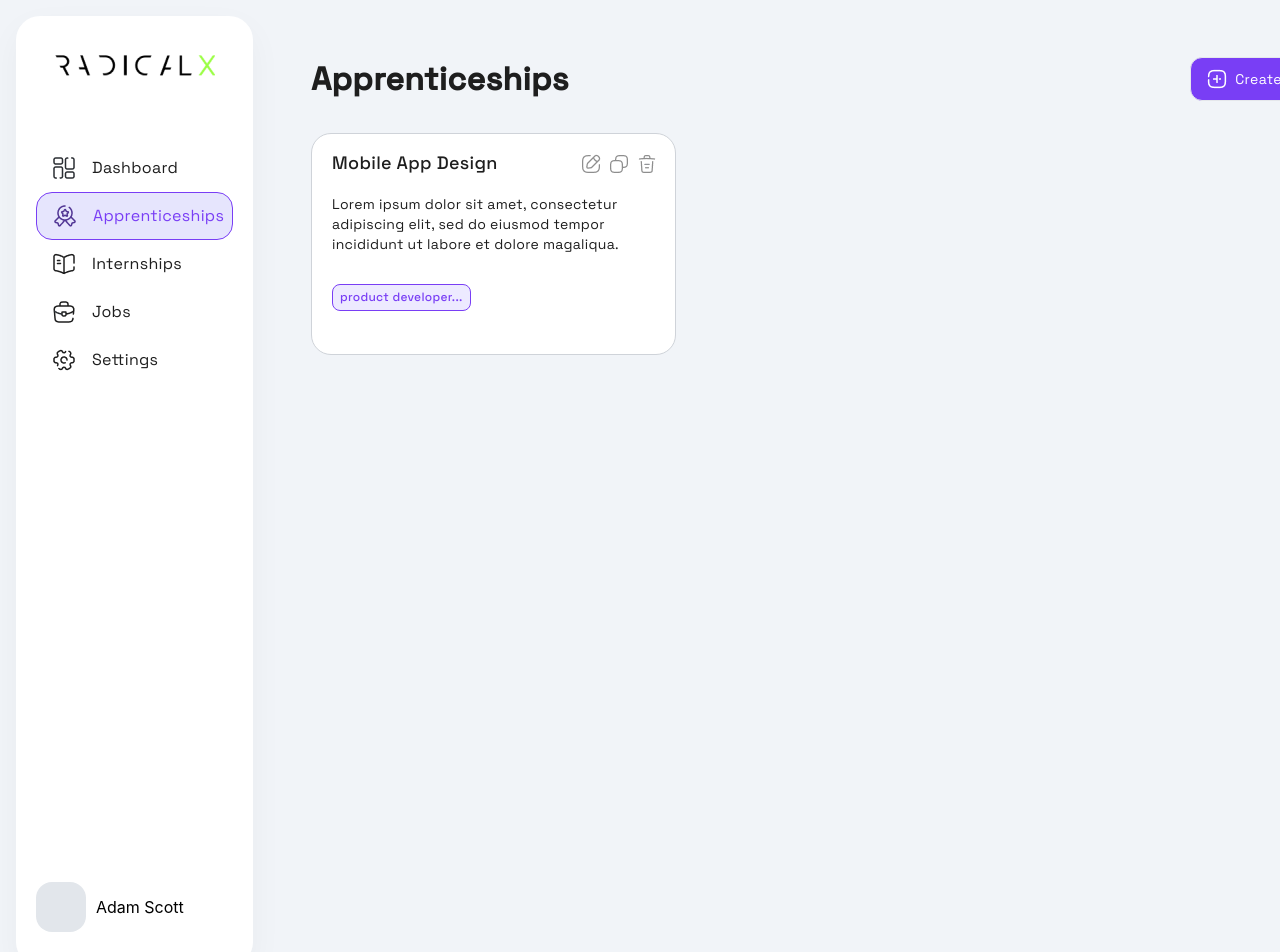
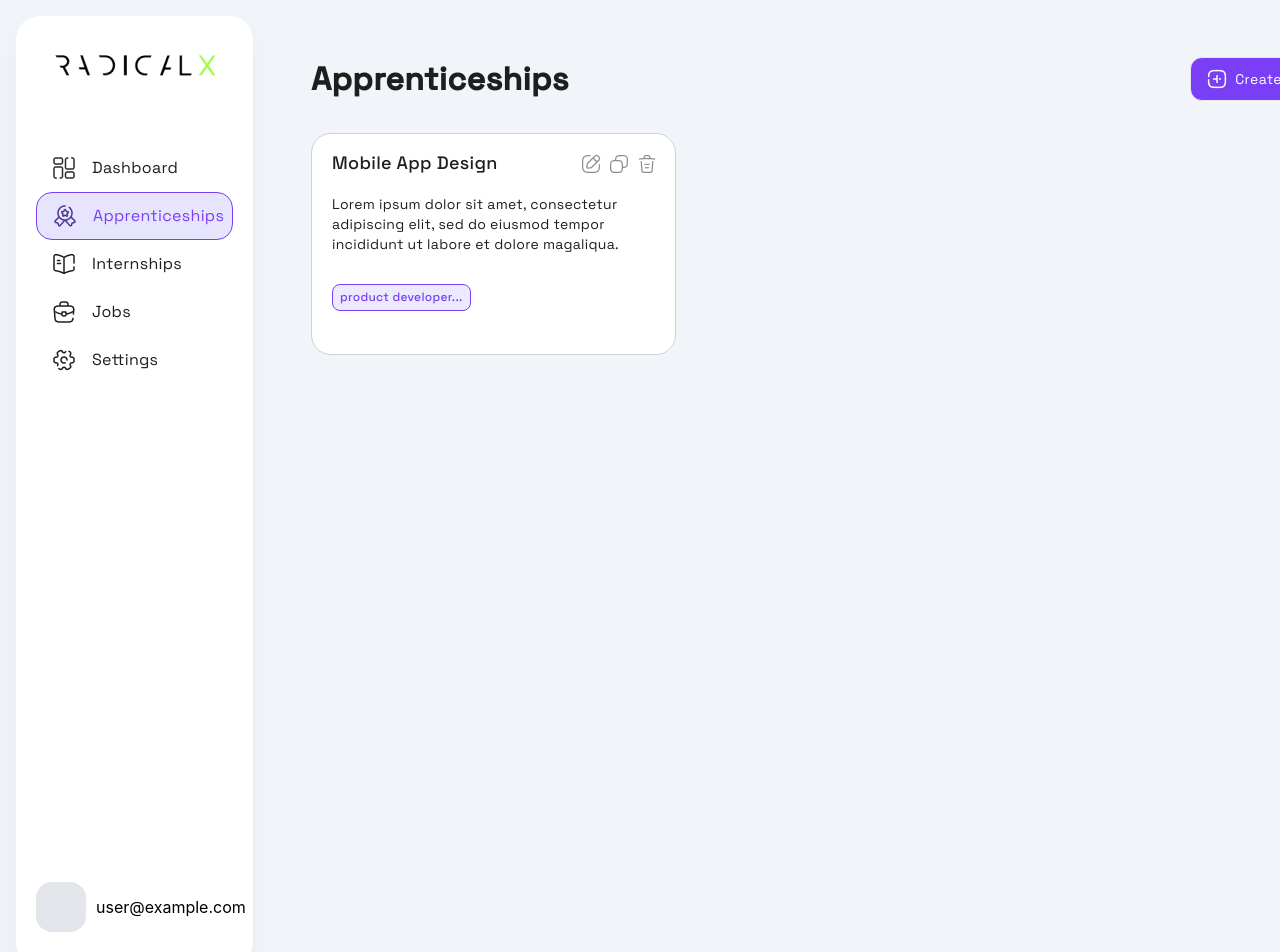
Before and after one commit to SavionJohnson/RadicalX-pd-squad2, a React (Create React App) app in the folder auth/: page /dashboard in a window 1280 px wide. Shown: the top 952 px of the page. Built offline with nearby package versions, Linux system fonts and the light colour scheme; no server answers; sample sign-in values are in the browser's storage.

Commit message:
Add files via upload
Added the logged-in Username to display in the sidepanel

```diff
--- a/auth/src/components/authentication/Dashboard/Sidebar.js
+++ b/auth/src/components/authentication/Dashboard/Sidebar.js
@@ -1,12 +1,16 @@
 import React from 'react';
 import "./Components_css/Sidebar.css";
 import { Link } from 'react-router-dom';
-import {SidebarData} from './SidebarData'
+import { SidebarData } from './SidebarData';
+import { UserAuth } from '../../../context/AuthContext'
 
 
+// let user = firebase.getAuth().getCurrentUser()
 
 function Sidebar(props) {
+    let { user } = UserAuth();
     return (
+        <div className="complete">
             <div className="Sidebar">
                 <div className="SidebarFrame">
                     <Link className="radicalx_logo" to='/'></Link>
@@ -15,7 +19,7 @@ function Sidebar(props) {
                             {SidebarData.map((val, key) => {
                                 return (
                                     <li key={key} className='row' id={window.location.pathname === val.link ? 'active' : null}>
-                                    <div className="icon"><img src={window.location.pathname === val.link? val.image2: val.image} alt="icon" /></div>
+                                        <div className="icon"><img src={window.location.pathname === val.link ? val.image2 : val.image} alt="icon" /></div>
                                         <Link className="text" to={val.link} style={window.location.pathname === val.link ? props.style : null}>{val.title}</Link>
                                     </li>
                                 );
@@ -26,9 +30,10 @@ function Sidebar(props) {
                 </div>
                 <div className="SidebarProfile">
                     <div className="icon"></div>
-                <div>Adam Scott</div>
+                    <div>{user.email}</div>
                 </div>
 
+            </div>
         </div>
     )
 }
```
Lines whose indentation alone changed are shown as unchanged.
